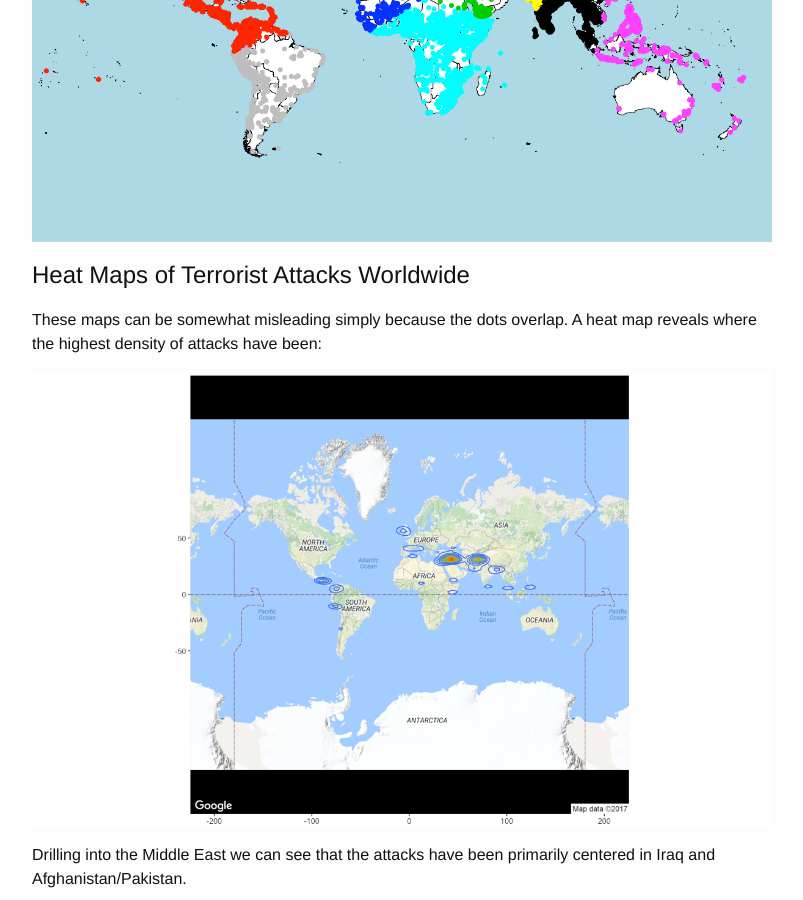
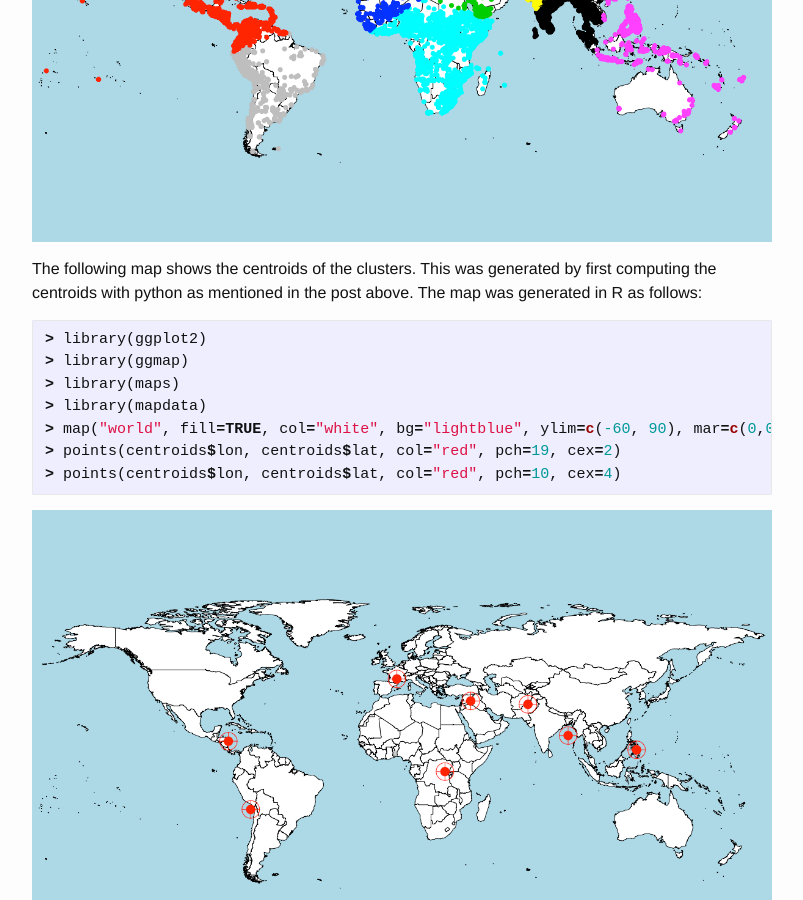
Before and after one commit to fractalbass/data_science, a Jekyll site: the page built from _posts/2017-08-11-data_science_13.markdown, in a window 1280 px wide and 900 px high, scrolled down 5871 px. Shown: the whole window, without its empty margins (238-1041 px from the left). Built offline with Jekyll 4.4.1, drawn with Linux system fonts in a browser that asks for light colours.

Commit message:
adding centroids map

````diff
--- a/_posts/2017-08-11-data_science_13.markdown
+++ b/_posts/2017-08-11-data_science_13.markdown
@@ -63,6 +63,20 @@ hist(csuccess$nkill, breaks=500, xlim=c(0,100), xlab="number of deaths", col = c
 We can use a clustering technique to breakdown where the attacks are happening into regions.  The following map shows the attacks, with the number of cluster arbitrarily set to 8.  (For more info on clustering [see this previous blog post](http://datascience.netlify.com/general/2017/06/24/data_science_5.html).)
 
 ![World Terrorism Attacks Clusters]({{ site.url }}/images/Terror_Attacks_Clustered.png)
+
+The following map shows the centroids of the clusters.  This was generated by first computing the centroids with python as mentioned in the post above.  The map was generated in R as follows:
+
+```R
+> library(ggplot2)
+> library(ggmap)
+> library(maps)
+> library(mapdata)
+> map("world", fill=TRUE, col="white", bg="lightblue", ylim=c(-60, 90), mar=c(0,0,0,0))
+> points(centroids$lon, centroids$lat, col="red", pch=19, cex=2)
+> points(centroids$lon, centroids$lat, col="red", pch=10, cex=4)
+```
+
+![World Terrorism Attacks Clusters]({{ site.url }}/images/terror_cluster_centroids.png)
 
 # Heat Maps of Terrorist Attacks Worldwide
 
````
Also changed, not shown: images/terror_cluster_centroids.png (added).
